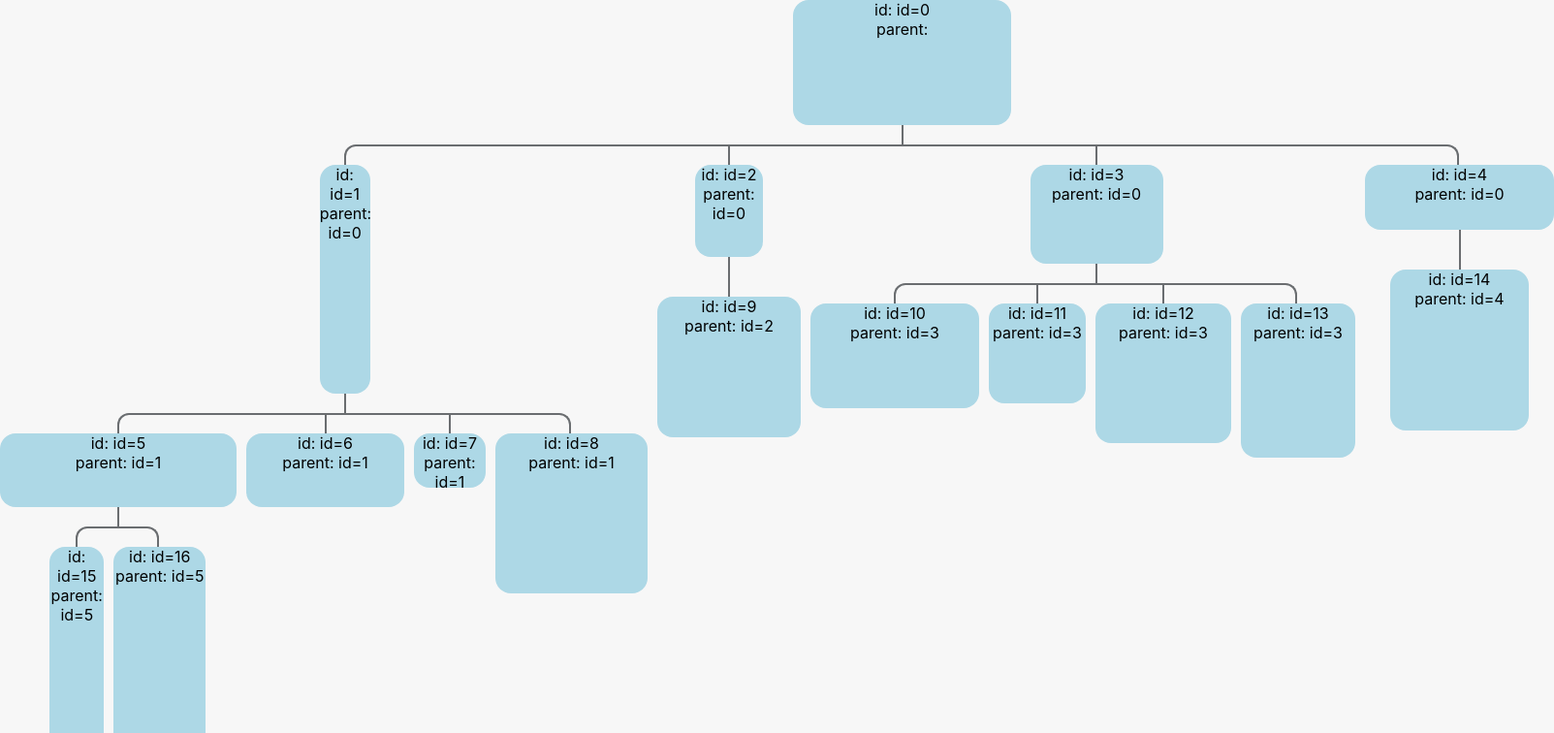
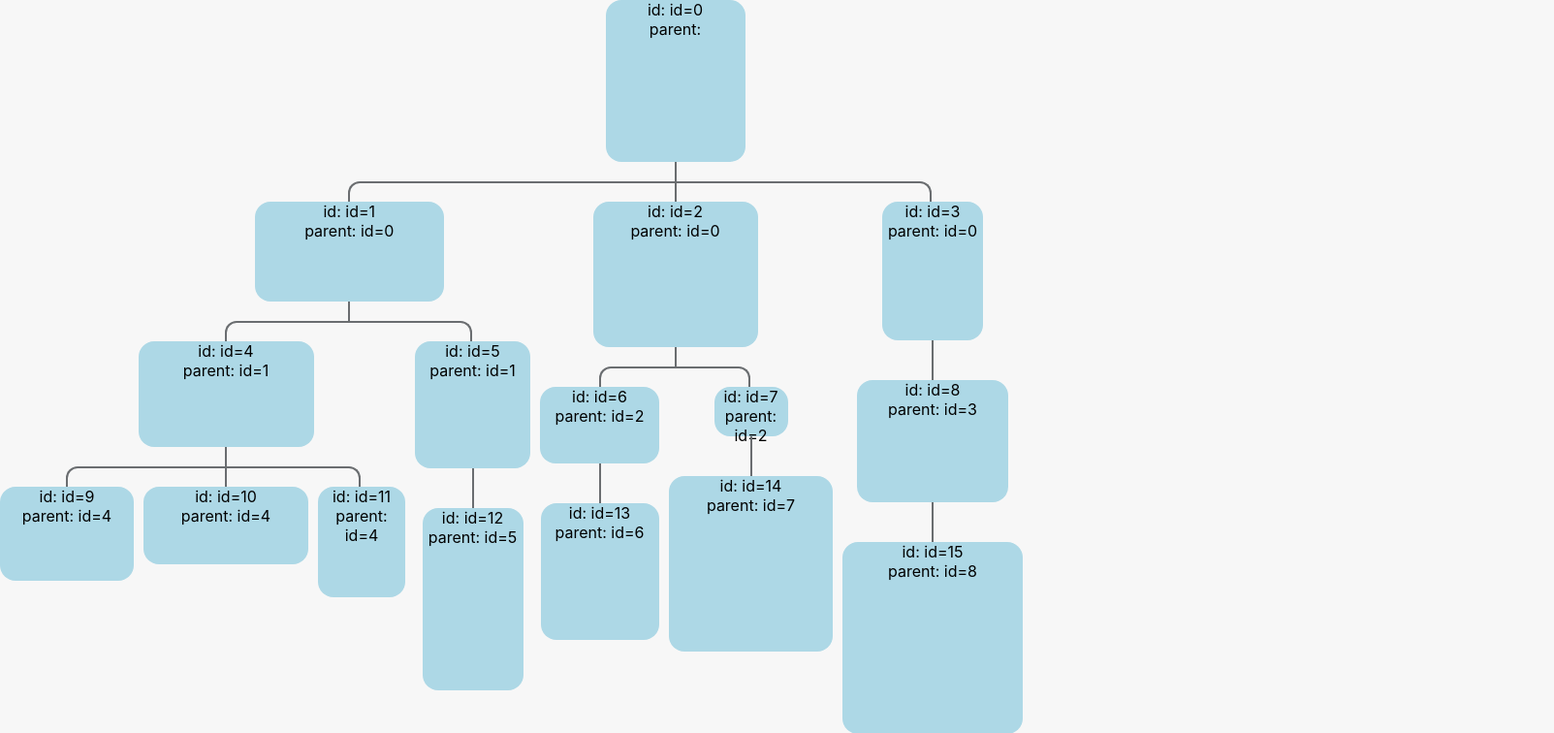
Before and after one commit to Milo-Shen/OrgChart, a React app: page / in a window 1280 px wide. Shown: the top 756 px of the page at 97% size, 1603 px wide, since content can reach past the window. Built offline with nearby package versions, Linux system fonts and the light colour scheme.

Commit message:
feat: finish the orgchart

```diff
--- a/src/App.tsx
+++ b/src/App.tsx
@@ -2,14 +2,7 @@
 import React, { useEffect, useRef, useState } from "react";
 
 // Import Types & Interfaces
-import {
-  CardNode,
-  ChartRenderData,
-  chartRenderDefaultData,
-  OrgChart,
-  OrgChartDirection,
-  OrgChartMode,
-} from "./OrgChart/OrgChart";
+import { CardNode, ChartRenderData, chartRenderDefaultData, OrgChart, OrgChartDirection } from "./OrgChart/OrgChart";
 import { UI5CardInterface } from "./Component/UI5Card/UI5Card";
 
 // Import Customized Component
@@ -31,33 +24,13 @@ function App() {
 
     // todo: test it
     let now = performance.now();
-    // let data = mock_org_chart_data(~~(Math.random() * 30) + 1, ~~(Math.random() * 5) + 1, true);
-    let data = [
-      { id: "id=0", name: "id=0", children: ["id=1", "id=2", "id=3", "id=4"], width: 225, height: 129 },
-      { id: "id=1", name: "id=1", children: ["id=5", "id=6", "id=7", "id=8"], width: 52, height: 236 },
-      { id: "id=2", name: "id=2", children: ["id=9"], width: 70, height: 95 },
-      { id: "id=3", name: "id=3", children: ["id=10", "id=11", "id=12", "id=13"], width: 137, height: 102 },
-      { id: "id=4", name: "id=4", children: ["id=14"], width: 195, height: 67 },
-      { id: "id=5", name: "id=5", children: ["id=15", "id=16"], width: 244, height: 76 },
-      { id: "id=6", name: "id=6", children: [], width: 163, height: 76 },
-      { id: "id=7", name: "id=7", children: [], width: 74, height: 56 },
-      { id: "id=8", name: "id=8", children: [], width: 157, height: 165 },
-      { id: "id=9", name: "id=9", children: [], width: 148, height: 145 },
-      { id: "id=10", name: "id=10", children: [], width: 174, height: 108 },
-      { id: "id=11", name: "id=11", children: [], width: 100, height: 103 },
-      { id: "id=12", name: "id=12", children: [], width: 140, height: 144 },
-      { id: "id=13", name: "id=13", children: [], width: 118, height: 159 },
-      { id: "id=14", name: "id=14", children: [], width: 143, height: 166 },
-      { id: "id=15", name: "id=15", children: [], width: 56, height: 237 },
-      { id: "id=16", name: "id=16", children: [], width: 95, height: 221 },
-    ];
-    console.log(JSON.stringify(data));
+    let data = mock_org_chart_data(~~(Math.random() * 30) + 1, ~~(Math.random() * 5) + 1, true);
+    // console.log(JSON.stringify(data));
     // let data = mock_org_chart_data(300000, 20, false);
     console.log(`build mock data time: ${performance.now() - now} ms`);
     now = performance.now();
     let chart = new OrgChart<UI5CardInterface>(
       OrgChartDirection.Horizontal,
-      OrgChartMode.Flexible,
       data,
       false,
       200,
--- a/src/OrgChart/OrgChart.ts
+++ b/src/OrgChart/OrgChart.ts
@@ -105,7 +105,6 @@ class OrgChart<T> {
 
   constructor(
     direction: OrgChartDirection = OrgChartDirection.Vertical,
-    mode: OrgChartMode = OrgChartMode.Flexible,
     card_raw_list: Array<any>,
     // todo: typescript enhancement
     fixed_size: boolean = true,
@@ -118,7 +117,8 @@ class OrgChart<T> {
     line_width: number = 1,
     line_color: string = "#6A6D70",
     line_radius: number = 0,
-    batch_column_capacity: number = 6
+    batch_column_capacity: number = 6,
+    mode: OrgChartMode = OrgChartMode.Flexible
   ) {
     // initialization
     this.card_list = [];
@@ -262,8 +262,6 @@ class OrgChart<T> {
     this.previous_card = undefined;
 
     traverse_tree_by_dfs(root, (node) => {
-      console.log(`node.id: ${node.id}`);
-
       // most left node of each subtree
       this.update_node_horizon_space_most_left_leaf(node);
 
@@ -322,8 +320,6 @@ class OrgChart<T> {
       return;
     }
 
-    console.log(`most_left_leaf: ${node.id}`);
-
     if (node.level_previous?.pos_x !== undefined) {
       node.pos_x = node.level_previous.pos_x + node.level_previous.width + this.horizon_gap;
     } else {
@@ -341,8 +337,6 @@ class OrgChart<T> {
       return;
     }
 
-    console.log(`sibling_nodes: ${node.id}`);
-
     this.readjust_by_the_most_right_pos_x_of_a_subtree(node.level_previous, node);
 
     this.previous_card = node;
@@ -352,8 +346,6 @@ class OrgChart<T> {
     if (this.previous_card?.parent !== node) {
       return;
     }
-
-    console.log(`parent node: ${node.id}`);
 
     if (node.children.length === 1) {
       // if the parent only has one child, the pos_x of the parent node will as same as the child
--- a/src/Utils/generate_id.ts
+++ b/src/Utils/generate_id.ts
@@ -4,6 +4,7 @@ export function generate_id(): string {
   return `id=${id++}`;
 }
 
-export function range(max: number) {
-  return Math.ceil(Math.random() * max);
+export function range(min: number, max: number) {
+  let distance = max - min;
+  return min + Math.ceil(Math.random() * distance);
 }
--- a/src/Utils/mock_org_chart_data.ts
+++ b/src/Utils/mock_org_chart_data.ts
@@ -16,8 +16,8 @@ function build_card(): MockCard {
     id: id,
     name: id,
     children: [],
-    width: ~~(Math.random() * 200) + 50,
-    height: ~~(Math.random() * 200) + 50,
+    width: range(50, 200),
+    height: range(50, 200),
   };
 }
 
@@ -40,7 +40,7 @@ export function mock_org_chart_data(count: number = 1, max_child?: number, is_ra
     let children: string[] = [];
     let children_count = Math.min(max_child, remain_count);
     if (is_range) {
-      children_count = range(children_count);
+      children_count = range(0, children_count);
     }
 
     for (let i = 0; i < children_count; i++) {
```
